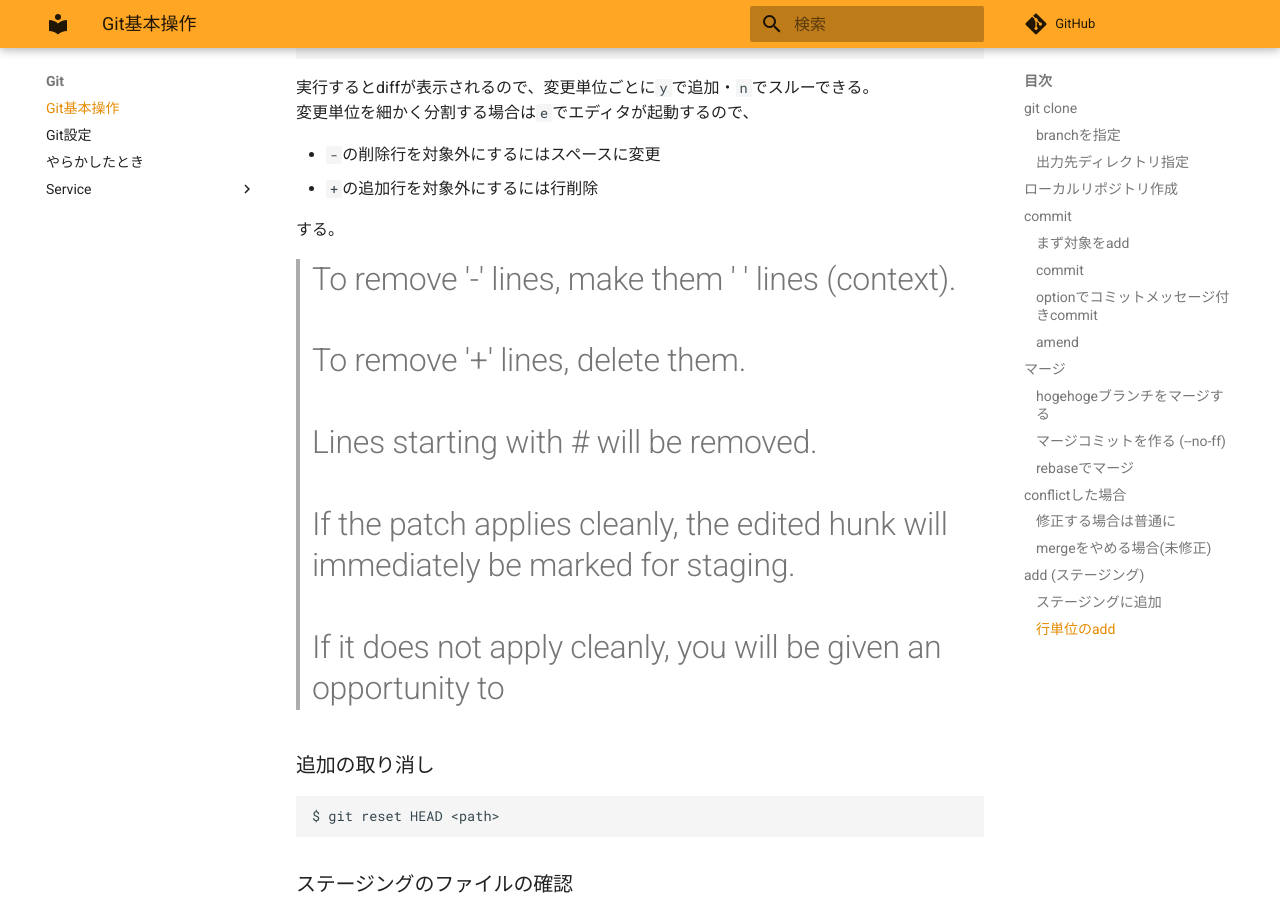
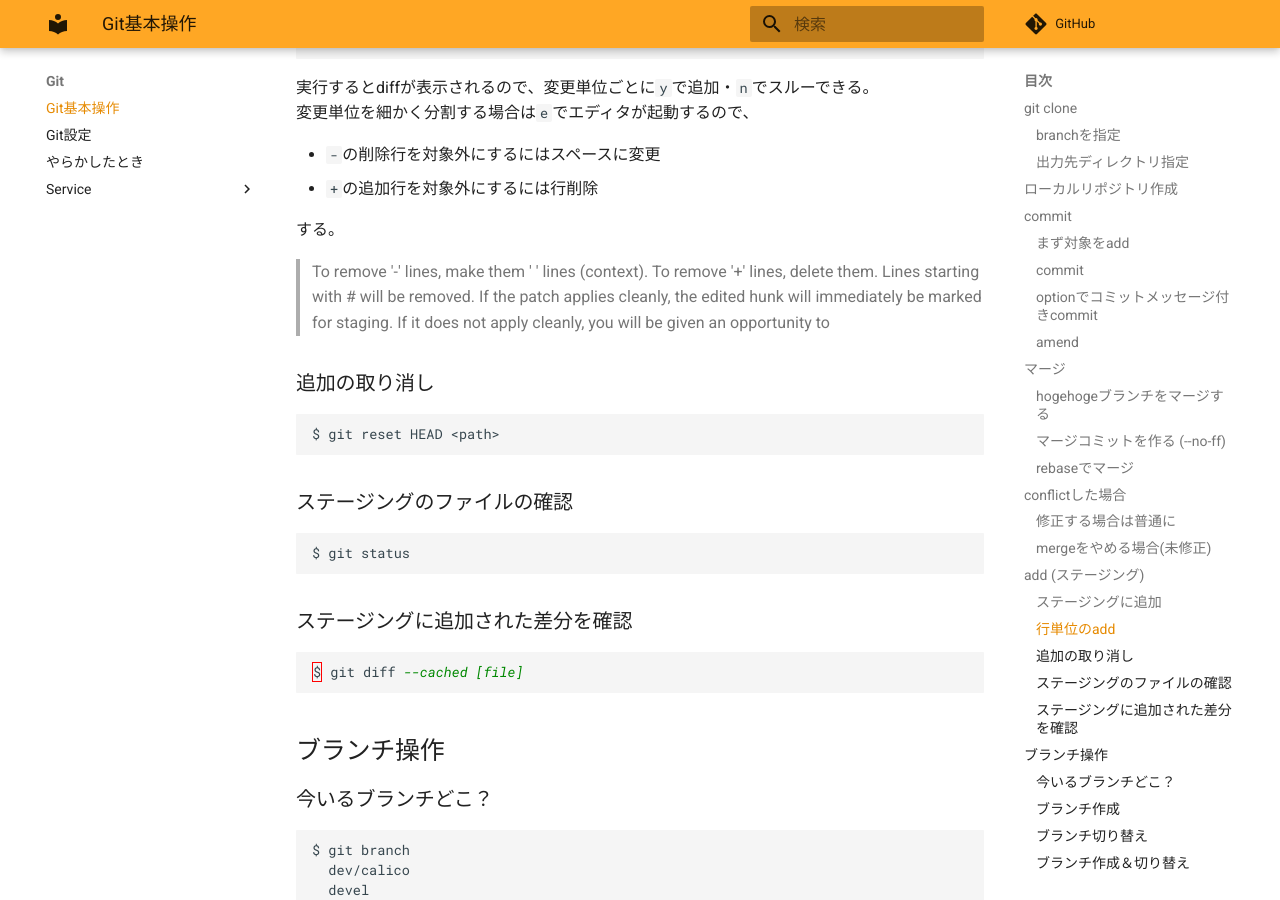
Before and after one commit to zaki-lknr/docs, an MkDocs documentation site: the page built from docs/Git/index.md, in a window 1280 px wide and 900 px high, scrolled down 3638 px. Built offline with MkDocs 1.6.1 and Material for MkDocs 9.7.7, drawn with Linux system fonts in a browser that asks for light colours; comment, search, counter and statistics services are not loaded.

Commit message:
markdownミス修正

```diff
--- a/docs/Git/index.md
+++ b/docs/Git/index.md
@@ -174,11 +174,11 @@ $ git add -p
 
 する。
 
-> # To remove '-' lines, make them ' ' lines (context).
-> # To remove '+' lines, delete them.
-> # Lines starting with # will be removed.
-> # If the patch applies cleanly, the edited hunk will immediately be marked for staging.
-> # If it does not apply cleanly, you will be given an opportunity to
+> To remove '-' lines, make them ' ' lines (context).
+> To remove '+' lines, delete them.
+> Lines starting with # will be removed.
+> If the patch applies cleanly, the edited hunk will immediately be marked for staging.
+> If it does not apply cleanly, you will be given an opportunity to
 
 ### 追加の取り消し
 
```
